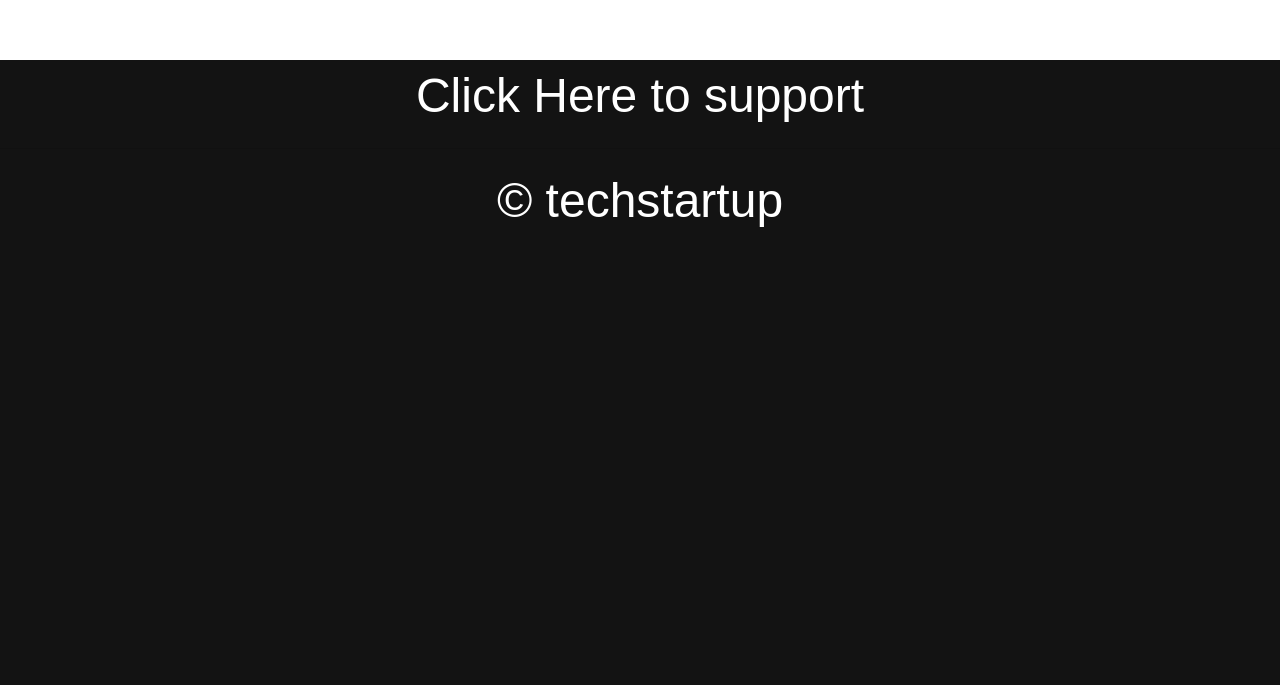
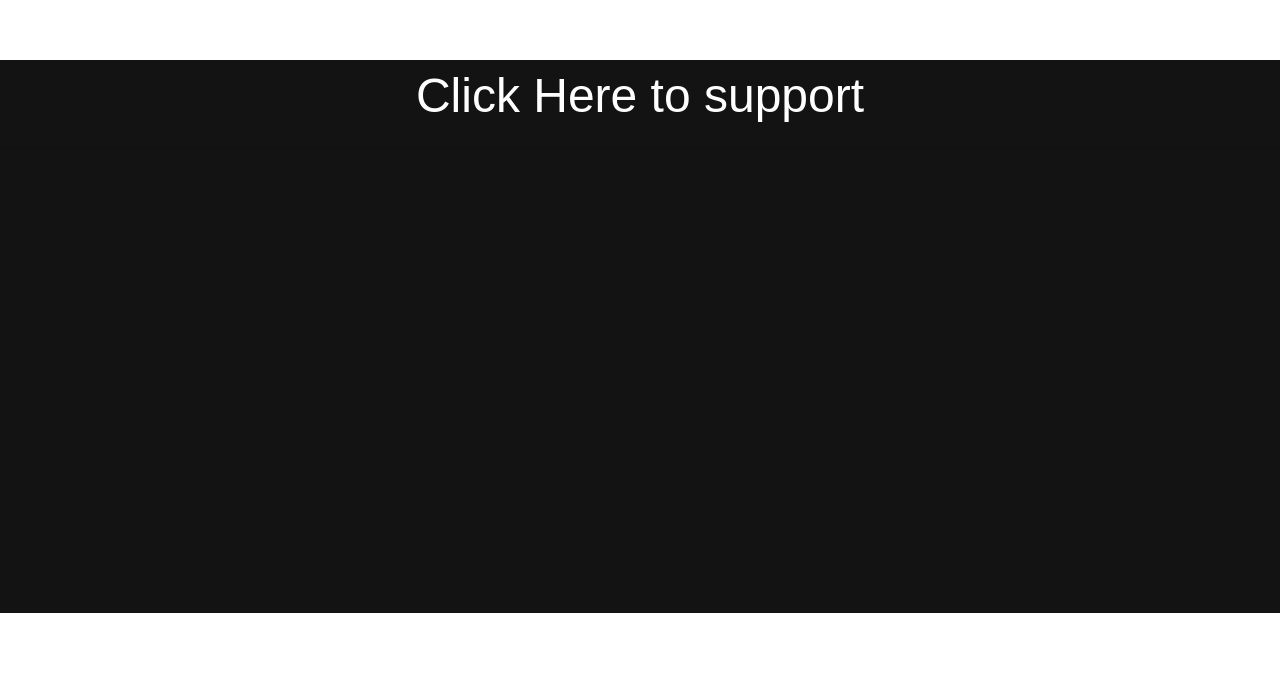
Before and after one commit to geekwisellc/combatcovid19, a plain HTML site: page index.html in a window 1280 px wide. Shown: the part 3807-4492 px from the top of the page. After the commit the page ends 4420 px from the top, so only its background shows below. Drawn offline with nearby package versions, Linux system fonts and the light colour scheme.

Commit message:
Update index.html

```diff
--- a/index.html
+++ b/index.html
@@ -206,7 +206,7 @@
 
                                                  Click Here to support </a>
                                                   <hr>
-                                                 &copy; techstartup
+
 
                                                 </footer>
 
```
